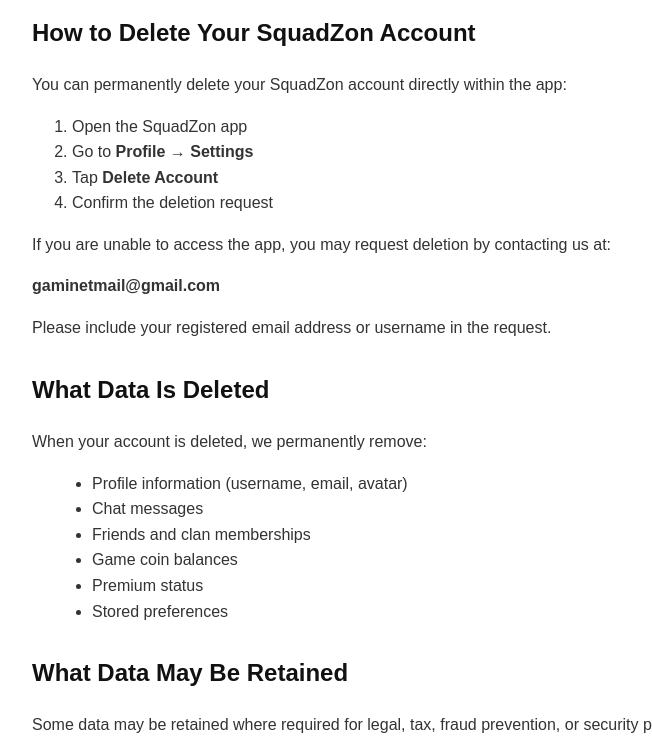
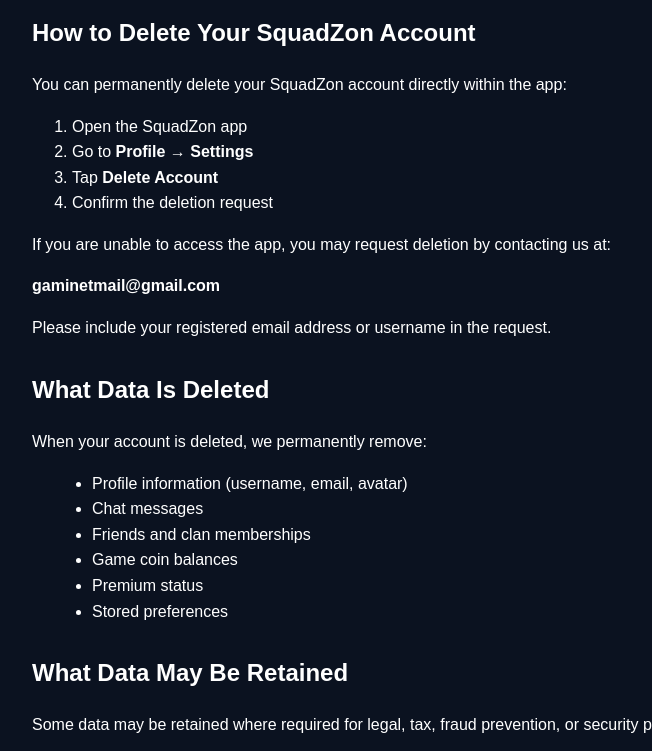
Before and after one commit to zamrahm10/squadzon-support, a plain HTML site: page account-deletion.html in a window 1280 px wide. Shown: the part 99-850 px from the top of the page, without its empty margins (208-860 px from the left). Drawn offline with Linux system fonts and the light colour scheme.

Commit message:
Add files via upload

```diff
--- a/account-deletion.html
+++ b/account-deletion.html
@@ -11,11 +11,12 @@
         max-width: 800px;
         margin: 40px auto;
         padding: 0 20px;
-        color: #333;
+        color: #fff;
+        background-color: #0b1220;
       }
       h1,
       h2 {
-        color: #111;
+        color: #fff;
       }
       ul {
         margin-left: 20px;
```
